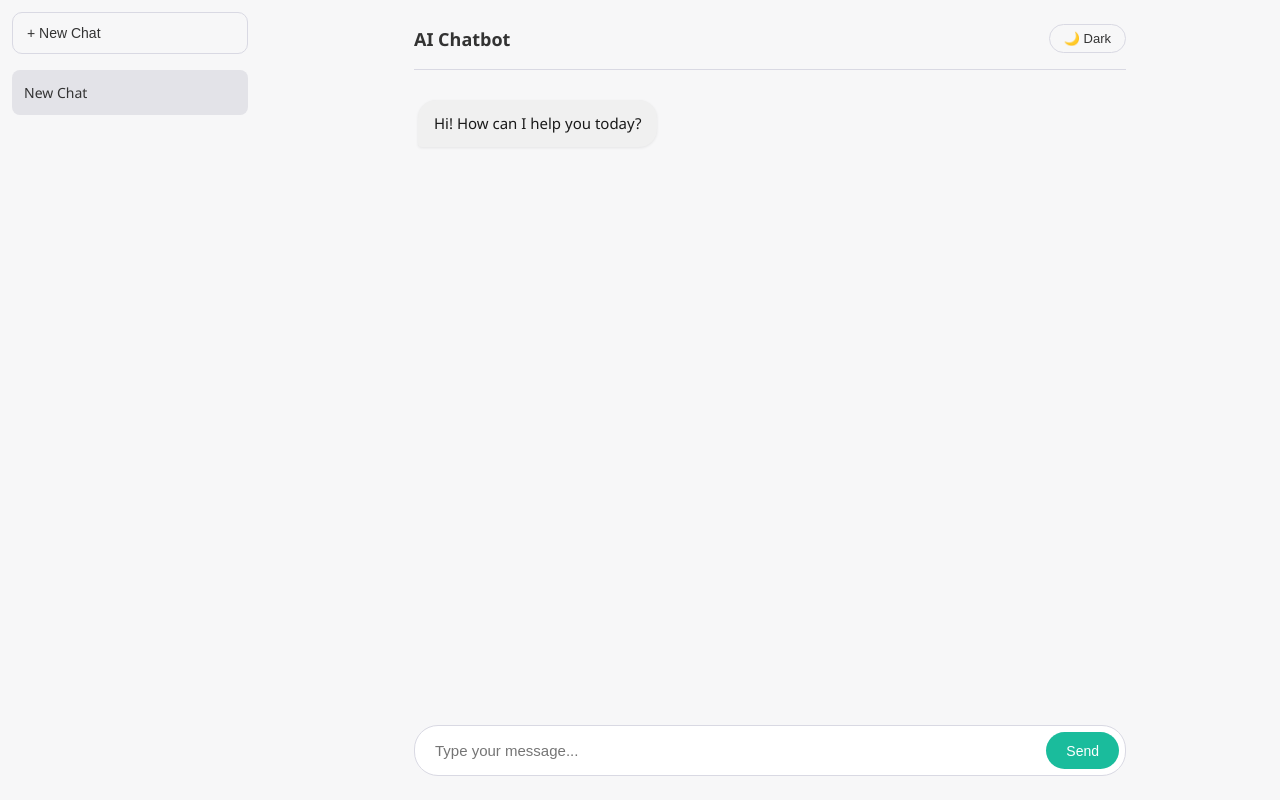
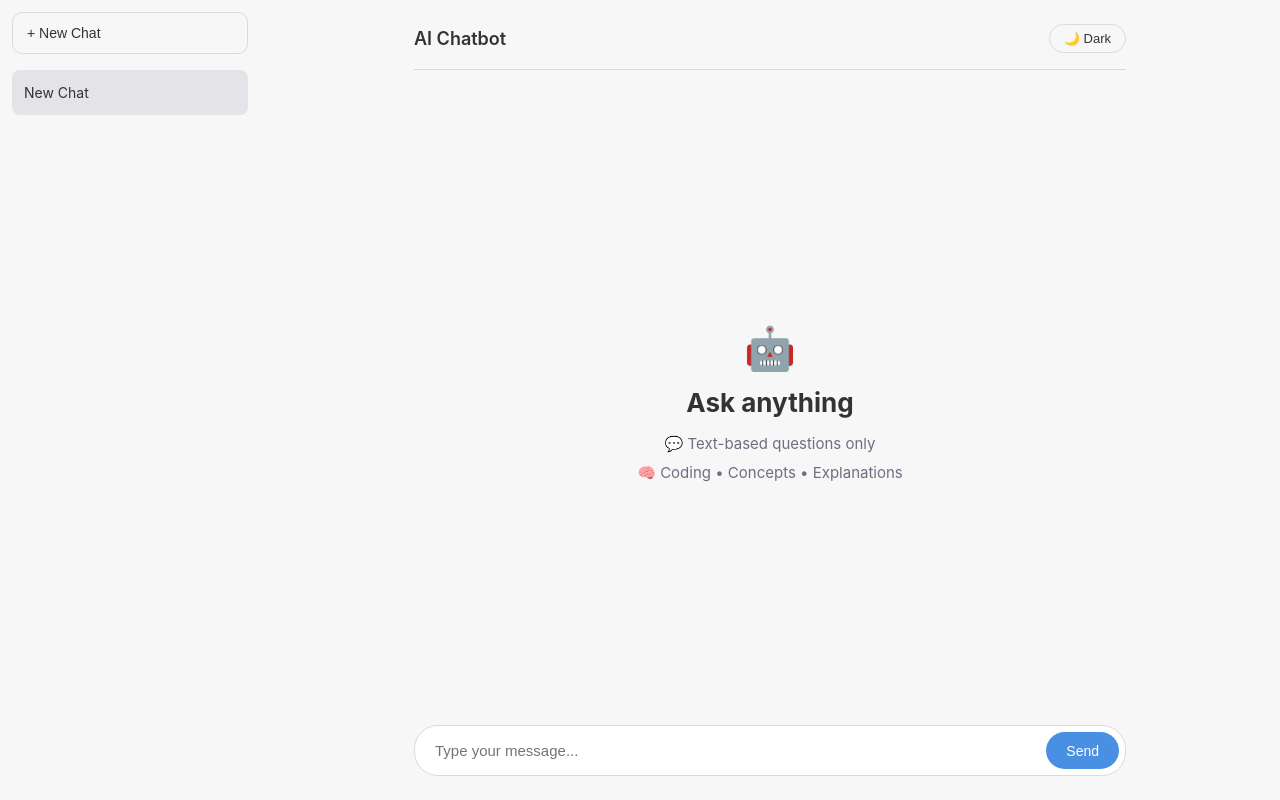
Before and after one commit to tubashakeel67-ai/AI-Chatbot-app, a Flask app: page / in a window 1280 px wide. Run offline with Flask 3, Linux system fonts and the light colour scheme; data comes from the database, SQL or seed files in the repository; data that the repository does not hold is empty.

Commit message:
Add professional dark theme with empty state welcome screen

```diff
--- a/static/css/style.css
+++ b/static/css/style.css
@@ -4,14 +4,14 @@
     --text-color: #333;
     --text-secondary: #6e6e80;
     --chatbox-bg: #ffffff;
-    --user-bubble-bg: #1abc9c;
+    --user-bubble-bg: #4a90e2;
     --user-bubble-text: #ffffff;
     --bot-bubble-bg: #f0f0f0;
     --bot-bubble-text: #1a1a1a;
     --input-border: #d9d9e3;
     --input-bg: #ffffff;
-    --btn-bg: #1abc9c;
-    --btn-hover: #17a589;
+    --btn-bg: #4a90e2;
+    --btn-hover: #357abd;
     --sidebar-bg: #f7f7f8;
     --sidebar-item-hover: #ececf1;
     --sidebar-item-active: #e3e3e8;
@@ -57,7 +57,7 @@ html, body {
 }
 
 body {
-    font-family: 'Segoe UI', -apple-system, BlinkMacSystemFont, Roboto, Helvetica, Arial, sans-serif;
+    font-family: -apple-system, BlinkMacSystemFont, 'Segoe UI', Roboto, Helvetica, Arial, sans-serif;
     background-color: var(--bg-color);
     transition: background-color 0.2s ease, color 0.2s ease;
 }
@@ -275,6 +275,47 @@ body {
 
 #theme-toggle:hover {
     background-color: var(--sidebar-item-hover);
+}
+
+[data-theme="dark"] #theme-toggle {
+    background-color: var(--btn-bg);
+    border: none;
+    color: #12261f;
+    font-weight: 600;
+}
+
+[data-theme="dark"] #theme-toggle:hover {
+    background-color: var(--btn-hover);
+}
+
+.empty-state {
+    display: flex;
+    flex-direction: column;
+    align-items: center;
+    justify-content: center;
+    text-align: center;
+    flex: 1;
+    gap: 10px;
+    padding: 20px;
+    color: var(--text-secondary);
+}
+
+.empty-state-icon {
+    font-size: 42px;
+    margin-bottom: 4px;
+}
+
+.empty-state h2 {
+    color: var(--text-color);
+    font-size: 26px;
+    font-weight: 700;
+    margin-bottom: 6px;
+}
+
+.empty-state p {
+    font-size: 15px;
+    color: var(--text-secondary);
+    margin: 0;
 }
 
 #chat-box {
--- a/templates/index.html
+++ b/templates/index.html
@@ -44,7 +44,12 @@
                         <div class="message {{ 'user-message' if sender == 'user' else 'bot-message' }}" title="{{ timestamp }}">{{ message }}</div>
                     {% endfor %}
                 {% else %}
-                    <div class="message bot-message">Hi! How can I help you today?</div>
+                    <div class="empty-state">
+                        <div class="empty-state-icon">🤖</div>
+                        <h2>Ask anything</h2>
+                        <p>💬 Text-based questions only</p>
+                        <p>🧠 Coding • Concepts • Explanations</p>
+                    </div>
                 {% endif %}
             </div>
 
```
Also changed, not shown: other parts of static/css/style.css (+17 -17 lines).
